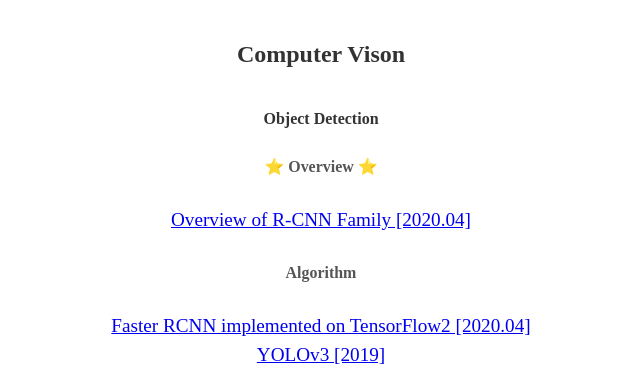
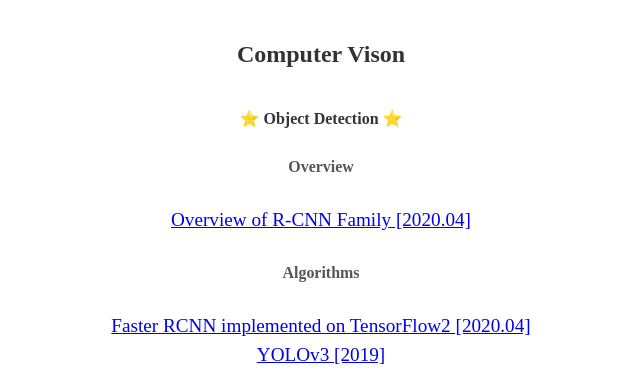
Before and after one commit to Noba1anc3/Noba1anc3.github.io, a Jekyll site: the page built from index.html, in a window 1280 px wide and 900 px high, scrolled down 3899 px. Shown: the part 150-521 px from the top of the window, without its empty margins (319-959 px from the left). Built offline with Jekyll 4.4.1, drawn with Linux system fonts in a browser that asks for light colours; some web fonts are replaced.

Commit message:
Update about.html

```diff
--- a/_includes/about.html
+++ b/_includes/about.html
@@ -63,12 +63,12 @@
 
   <h3>Computer Vison</h3>
 
-  <h4>Object Detection</h4>
+  <h4>⭐ Object Detection ⭐</h4>
 
-  <h5>⭐ Overview ⭐</h5>
+  <h5>Overview</h5>
   <a target="_blank" href="https://noba1anc3.github.io/2020/04/15/R-CNN-Family.html">Overview of R-CNN Family [2020.04]</a>
 
-  <h5>Algorithm</h5>
+  <h5>Algorithms</h5>
   <a target="_blank" href="https://github.com/Noba1anc3/Faster-RCNN-TensorFlow-2">Faster RCNN implemented on TensorFlow2 [2020.04]</a>
   <br>
   <a target="_blank" href="https://github.com/Noba1anc3/yolov3">YOLOv3 [2019]</a>
```
